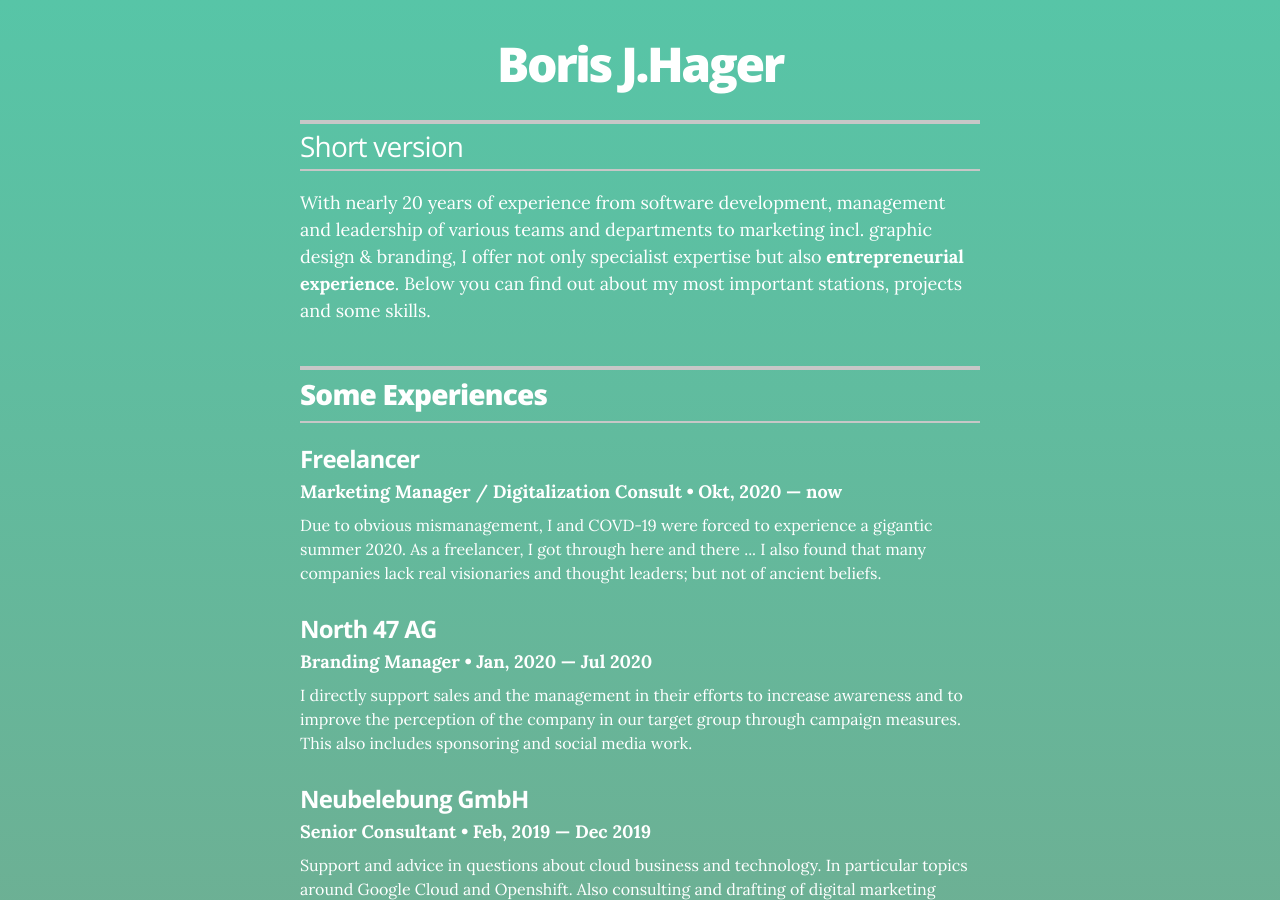
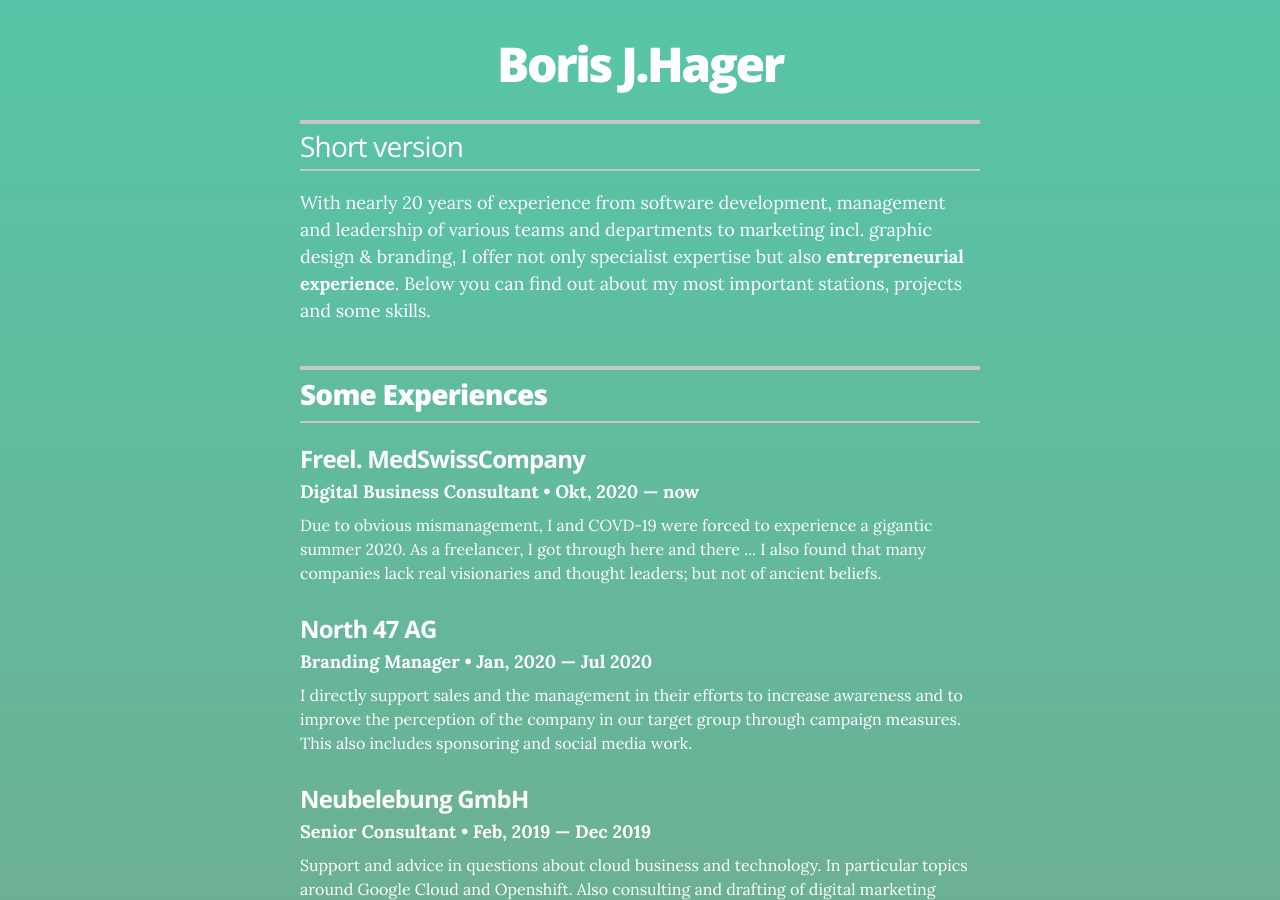
Before and after one commit to borishager/borishager.github.io, a Jekyll site: the page built from index.html, in a window 1280 px wide and 900 px high. Built offline with Jekyll 4.4.1, drawn with Linux system fonts in a browser that asks for light colours.

Commit message:
Update experience.yml

```diff
--- a/_data/experience.yml
+++ b/_data/experience.yml
@@ -1,8 +1,8 @@
 # Jobs
 
 # freelancer
-- company:  Freelancer
-  position: Marketing Manager / Digitalization Consult
+- company:  Freel. MedSwissCompany
+  position: Digital Business Consultant
   duration: Okt, 2020 &mdash; now
   summary: Due to obvious mismanagement, I and COVD-19 were forced to experience a gigantic summer 2020. As a freelancer, I got through here and there ... I also found that many companies lack real visionaries and thought leaders; but not of ancient beliefs.
 
```
